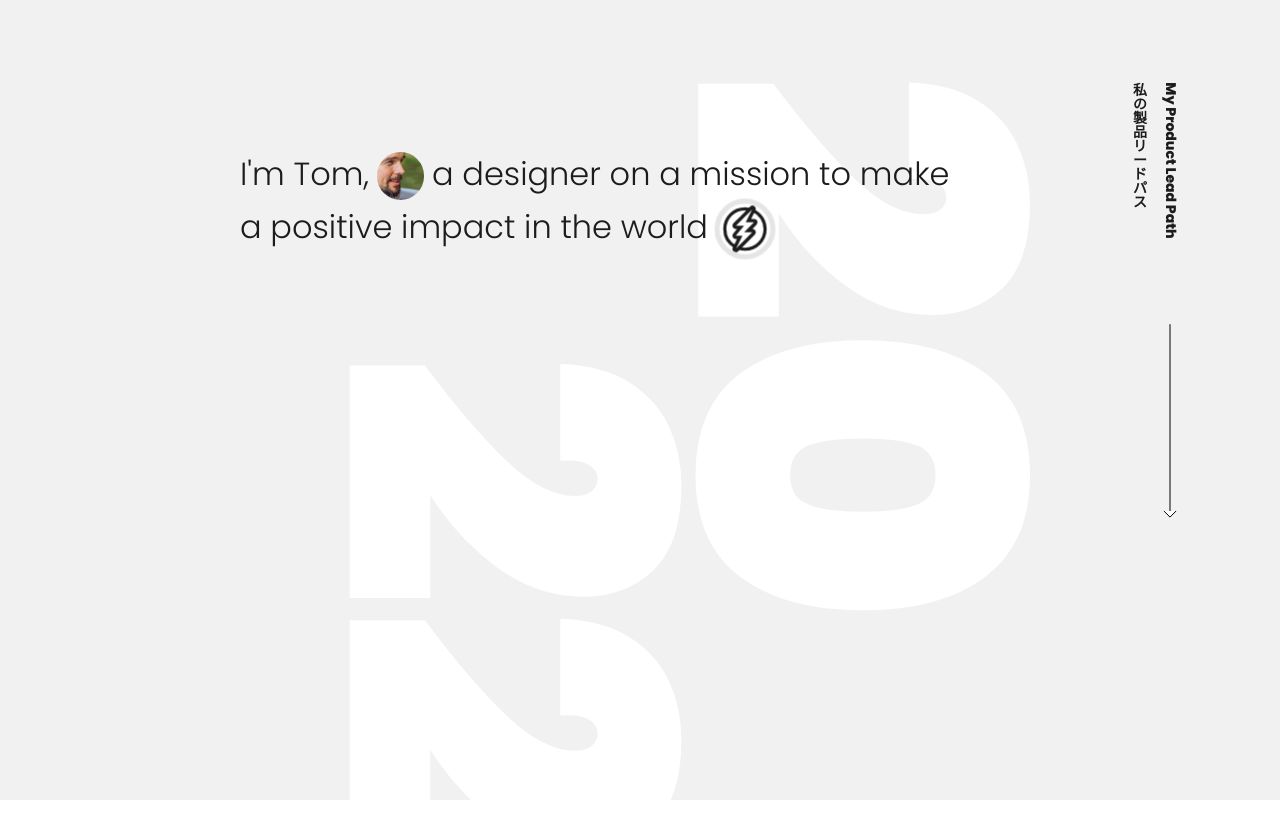
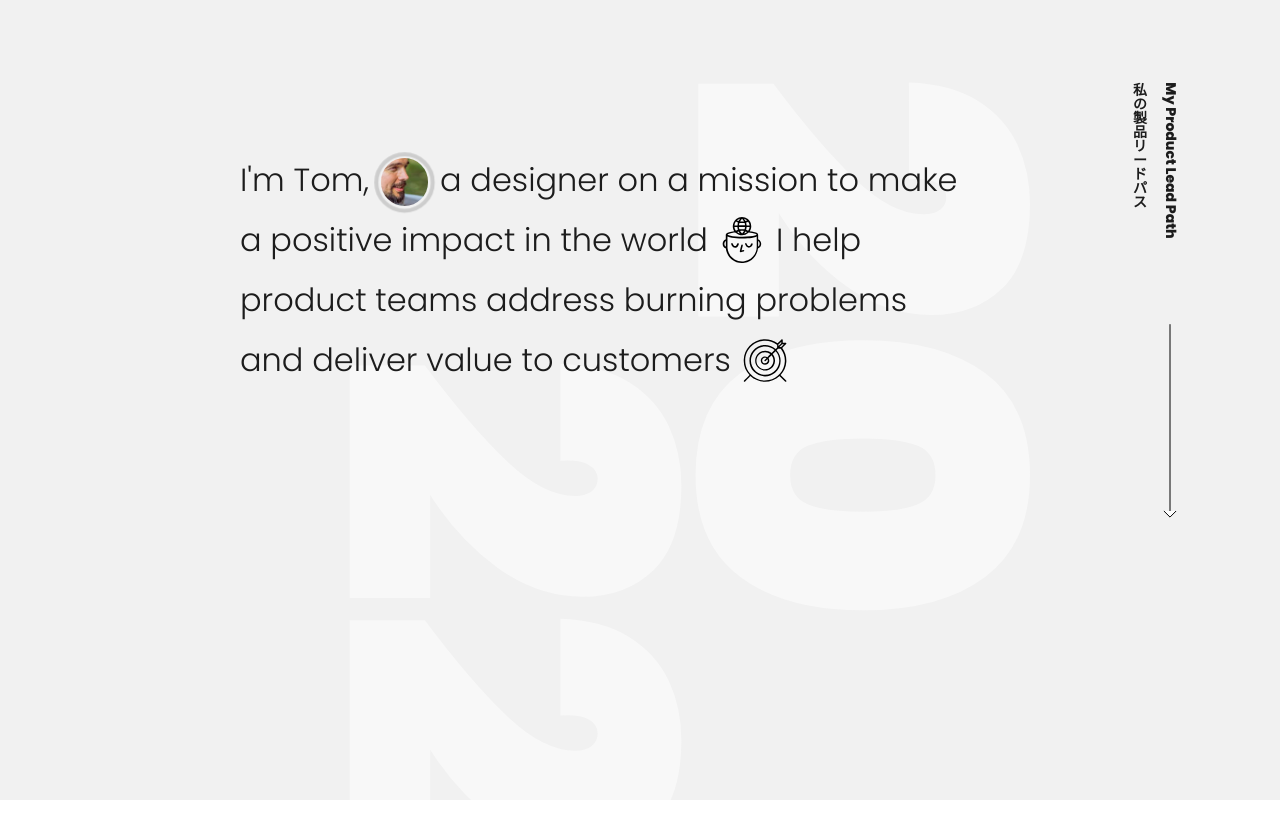
Before and after one commit to tombrewsviews/my-path, a React (Create React App) app: page / in a window 1280 px wide. Shown: the top 838 px of the page. Built offline with nearby package versions, Linux system fonts and the light colour scheme.

Commit message:
home page initial layout

```diff
--- a/src/App.css
+++ b/src/App.css
@@ -17,27 +17,34 @@
 }
 
 .App-headline {
-  line-height: 48px;
+  line-height: 60px;
   color: #1c1c1c;
 }
 
 .App-avatar {
   height: 48px;
-  pointer-events: cursor;
   border-radius: 50px;
+  vertical-align: middle;
+  margin-left: 12px;
+  margin-right: 12px;
+}
+
+.App-highlight {
+  position: absolute;
+  left: 235px;
+  top: 153px;
+  opacity: 0.3;
+  width: 51px;
+  height: 51px;
+  border-radius: 100px;
+  border: 4px solid rgba(0, 0, 0, 0.5);
+}
+
+.App-world {
+  height: 52px;
   vertical-align: middle;
   margin-left: 8px;
   margin-right: 8px;
-}
-
-.App-world {
-  height: 48px;
-  pointer-events: cursor;
-  border-radius: 50px;
-  vertical-align: middle;
-  margin-left: 8px;
-  margin-right: 8px;
-  border: 5px solid rgba(0, 0, 0, 0.1);
 }
 
 .App-year-1 {
@@ -46,6 +53,7 @@
   font-family: "Poppins";
   font-weight: 900;
   transform: rotate(90deg);
+  opacity: 0.5;
 }
 
 .App-year-2 {
@@ -57,6 +65,7 @@
   position: absolute;
   top: 260px;
   right: 370px;
+  opacity: 0.5;
 }
 
 .App-title-eng {
@@ -86,8 +95,8 @@
 }
 
 @media (prefers-reduced-motion: no-preference) {
-  .App-world {
-    animation: App-highlight infinite 2s linear;
+  .App-highlight {
+    animation: App-highlight infinite 3s ease-in-out;
   }
 }
 
--- a/src/App.js
+++ b/src/App.js
@@ -1,5 +1,6 @@
 import avatar1 from "./images/avatar1.jpg";
 import world from "./images/world.svg";
+import value from "./images/value.svg";
 import arrowLong from "./images/arrowLong.svg";
 import "./App.css";
 
@@ -10,9 +11,14 @@ function App() {
         <div className="App-headline-wrapper">
           <p className="App-headline">
             I'm Tom,
-            <img src={avatar1} className="App-avatar" alt="avatar" />a designer
-            on a mission to make <br /> a positive impact in the world
-            <img src={world} className="App-world" alt="world" />
+            <img src={avatar1} className="App-avatar" alt="avatar" />
+            <div className="App-highlight"></div>
+            a designer on a mission to make <br /> a positive impact in the
+            world
+            <img src={world} className="App-world" alt="world" />I help <br />
+            product teams address burning problems <br />
+            and deliver value to customers
+            <img src={value} className="App-world" alt="value" />
           </p>
         </div>
       </div>
```
Also changed, not shown: src/images/value.svg (added), src/images/world.svg.
